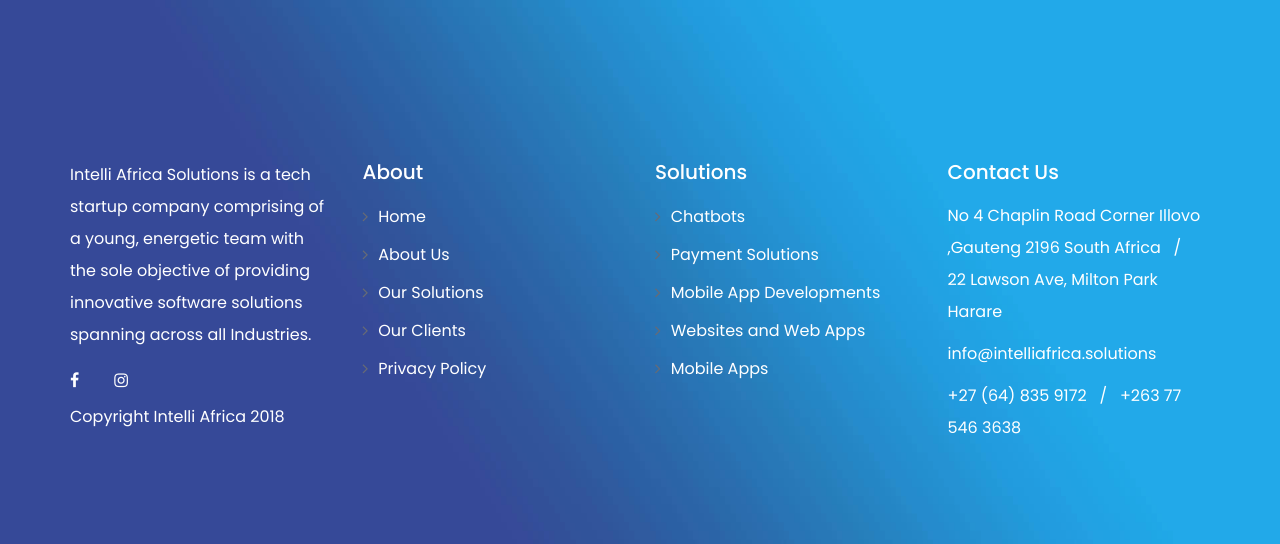
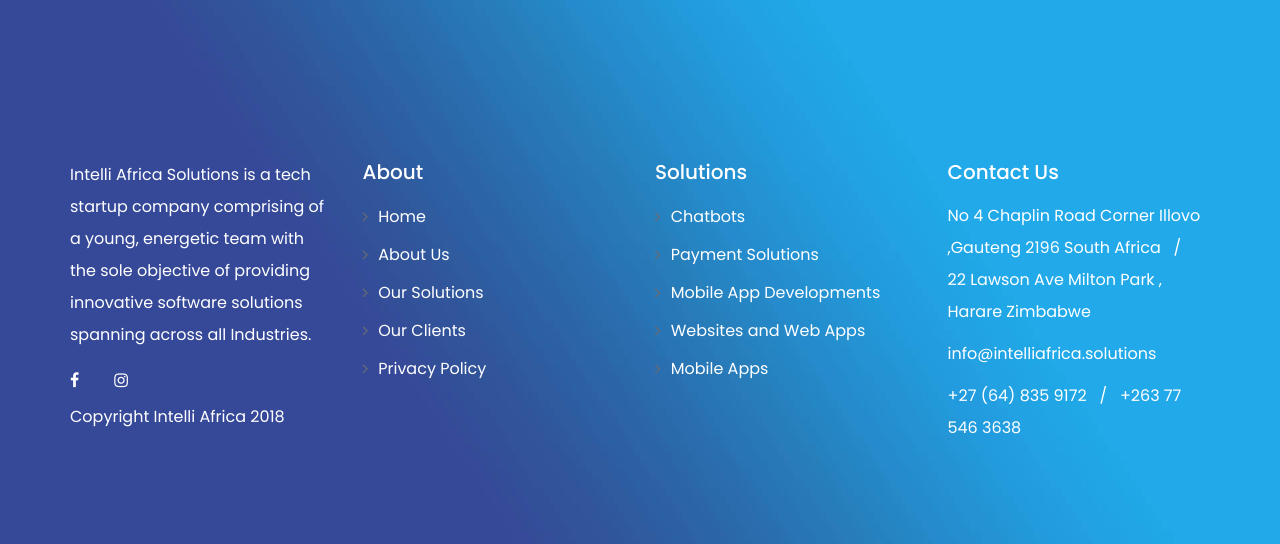
Before and after one commit to TimothyTakudzwa/intelli-website, a Flask app: page / in a window 1280 px wide. Shown: the part 5665-6209 px from the top of the page. Run offline with Flask 2, Linux system fonts and the light colour scheme; some libraries are stand-ins or nearby versions.

Commit message:
contact details

```diff
--- a/intelli/templates/index.html
+++ b/intelli/templates/index.html
@@ -667,7 +667,7 @@
                     <div class="widget">
                         <h5 class="widget-title" style="color:white">Contact Us</h5>
                         <ul>
-                            <p>No 4 Chaplin Road Corner Illovo ,Gauteng 2196 South Africa &nbsp; / &nbsp; 22 Lawson Ave, Milton Park Harare</p>
+                            <p>No 4 Chaplin Road Corner Illovo ,Gauteng 2196 South Africa &nbsp; / &nbsp; 22 Lawson Ave Milton Park , Harare Zimbabwe</p>
                             <p>info@intelliafrica.solutions</p>
                             <p>+27 (64) 835 9172 &nbsp; / &nbsp; +263 77 546 3638</p>
                         </ul>
```
